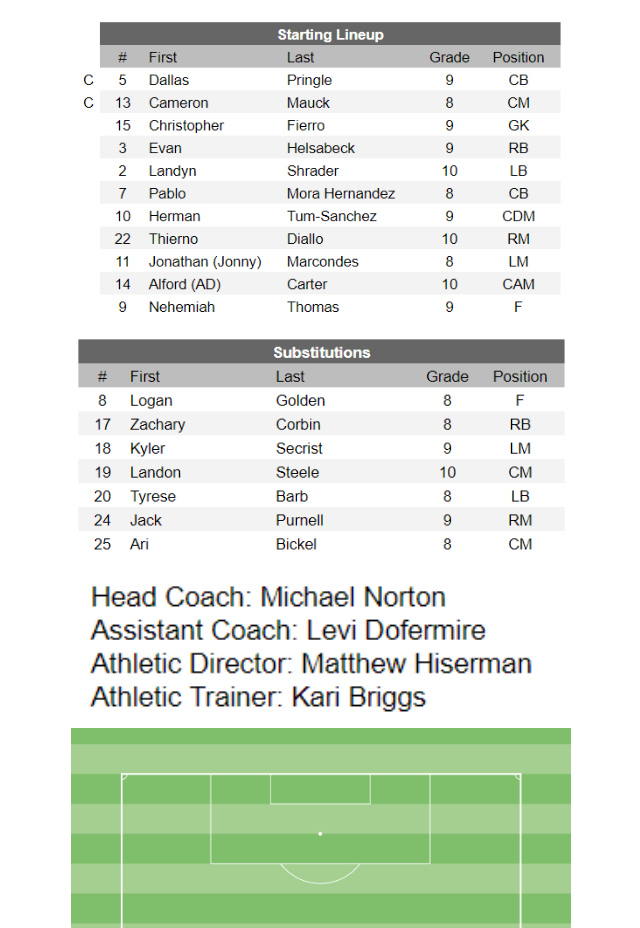
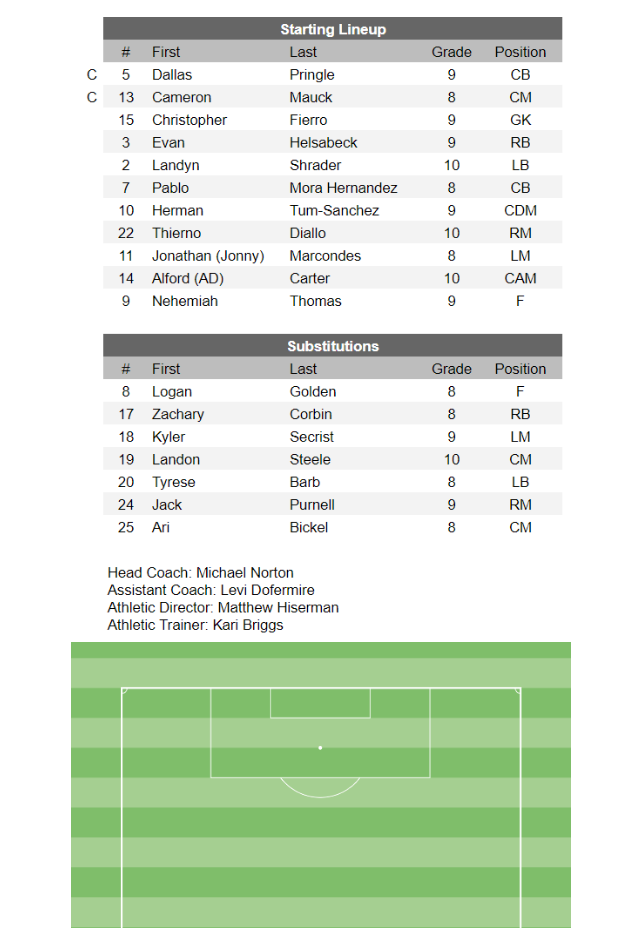
Before and after one commit to strasburgsboyssoccer/home, a plain HTML site: page index.html in a window 1280 px wide. Shown: the part 631-1559 px from the top of the page, without its empty margins (319-959 px from the left). Drawn offline with Linux system fonts and the light colour scheme.

Commit message:
Update index.html

```diff
--- a/index.html
+++ b/index.html
@@ -39,13 +39,7 @@
     </header>
 
     <div class="container">
-          <img src="starting.PNG" alt="starting">
-    </div>
-    <div class="container">
-          <img src="substitutions.PNG" alt="substitutions">
-    </div>
-    <div class="container">
-          <img src="management.PNG" alt="management">
+          <img src="roster.PNG" alt="roster">
     </div>
     <div class="container">
           <img src="lineup.PNG" alt="lineup">
```
